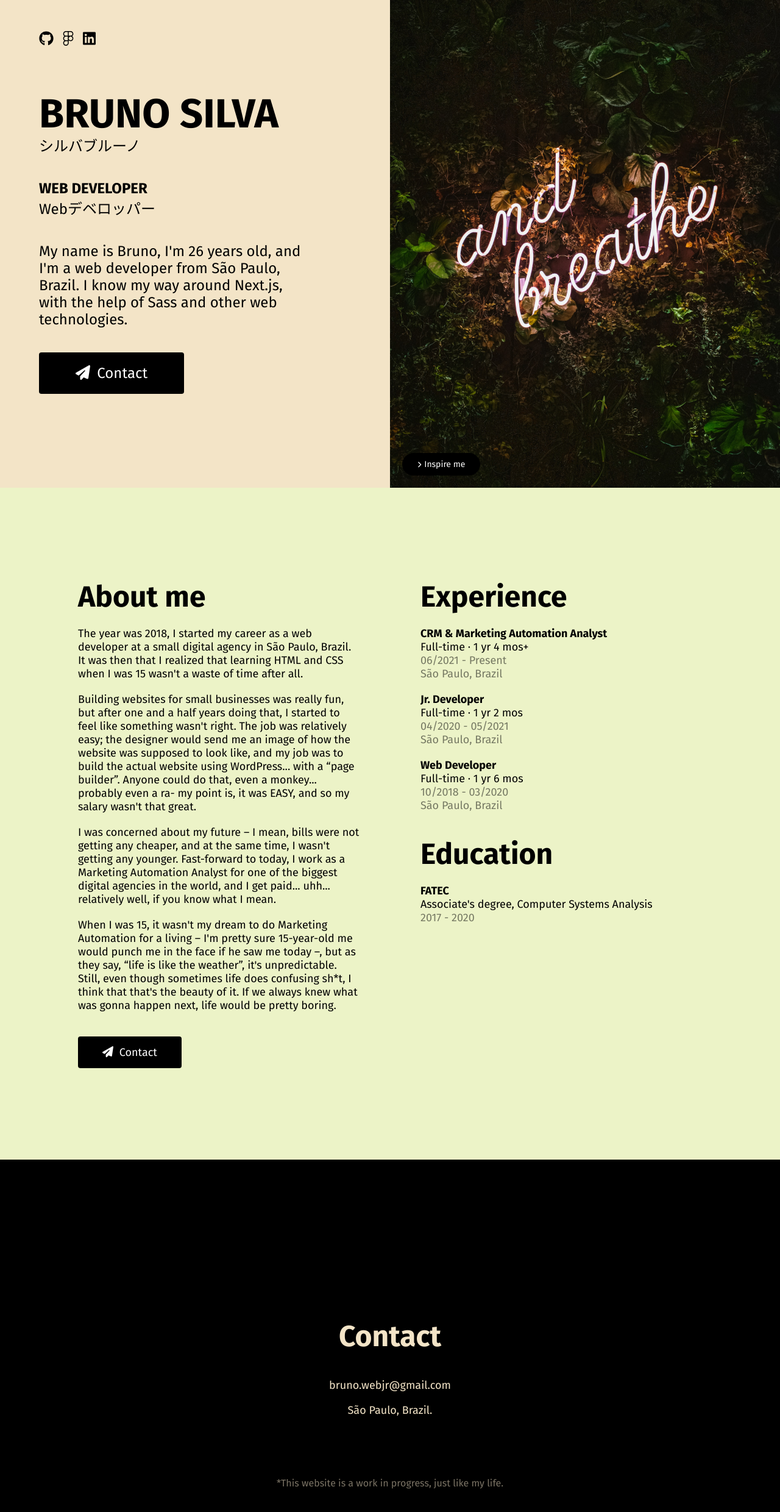
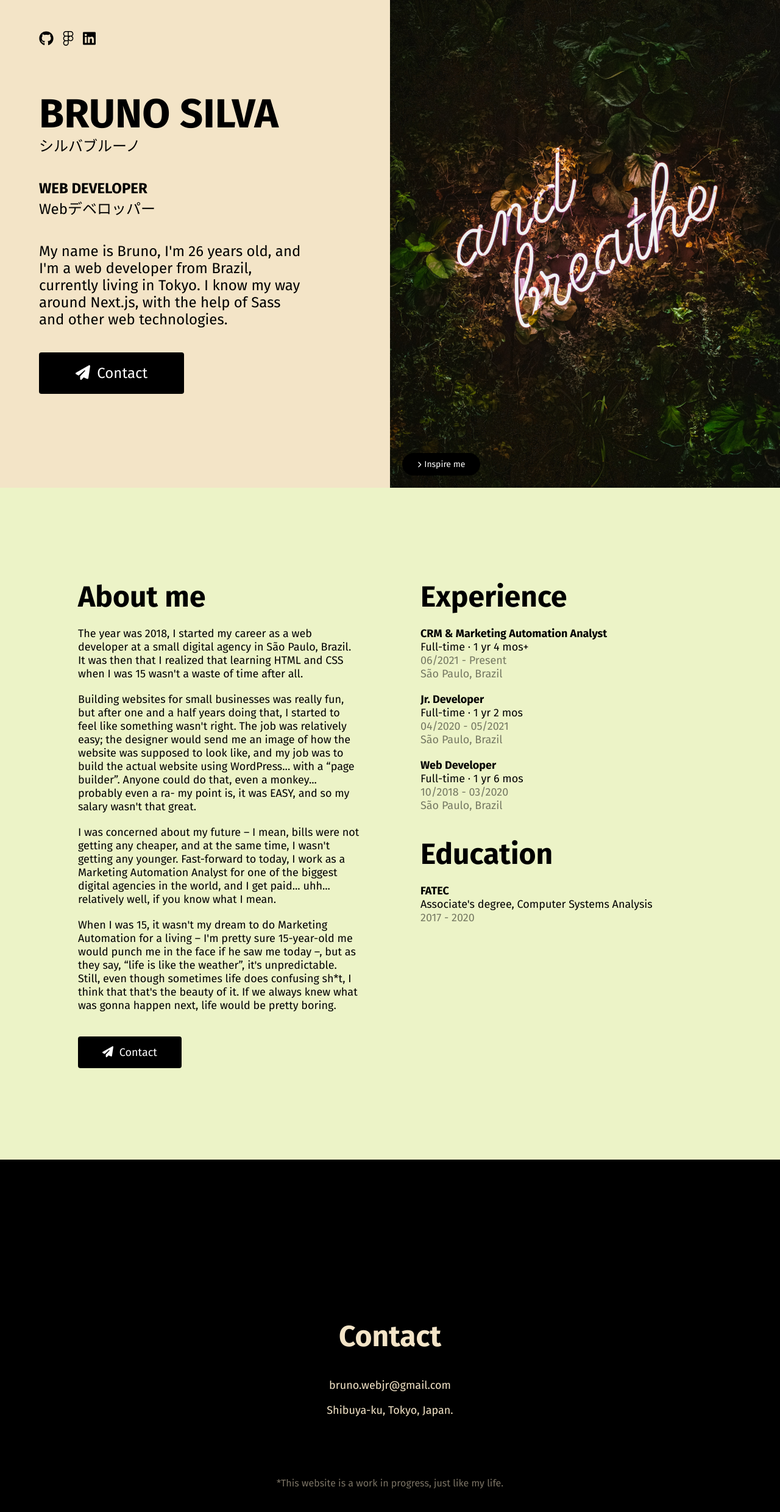
Before and after one commit to SirBruno/portfolio, a Next.js app: page / in a window 1280 px wide. Shown: the top 2480 px of the page at 61% size. Built offline with nearby package versions, Linux system fonts and the light colour scheme.

Commit message:
copy fixes.

```diff
--- a/pages/index.js
+++ b/pages/index.js
@@ -28,7 +28,7 @@ export default function Home() {
                 <h3>WEB DEVELOPER</h3>
                 <h4>Webデベロッパー</h4>
               </div>
-              <h4 className={styles.hero__intro}>{`My name is Bruno, I'm 26 years old, and I'm a web developer from São Paulo, Brazil. I know my way around Next.js, with the help of Sass and other web technologies.`}</h4>
+              <h4 className={styles.hero__intro}>{`My name is Bruno, I'm 26 years old, and I'm a web developer from Brazil, currently living in Tokyo. I know my way around Next.js, with the help of Sass and other web technologies.`}</h4>
               <Button style="big" />
             </div>
           </main>
@@ -86,7 +86,7 @@ export default function Home() {
             <div>
               <p>{"bruno.webjr@gmail.com"}</p>
               <br />
-              <p>{"São Paulo, Brazil."}</p>
+              <p>{"Shibuya-ku, Tokyo, Japan."}</p>
             </div>
             <br />
             <span className={styles.half_opacity}>*This website is a work in progress, just like my life.</span>
```
